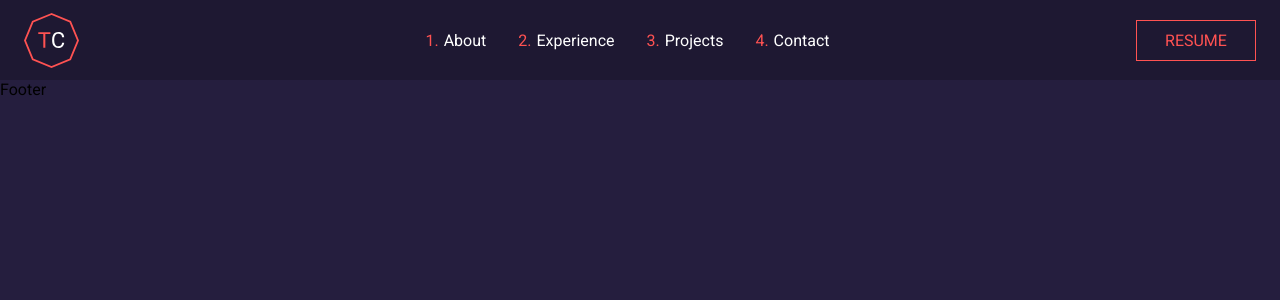
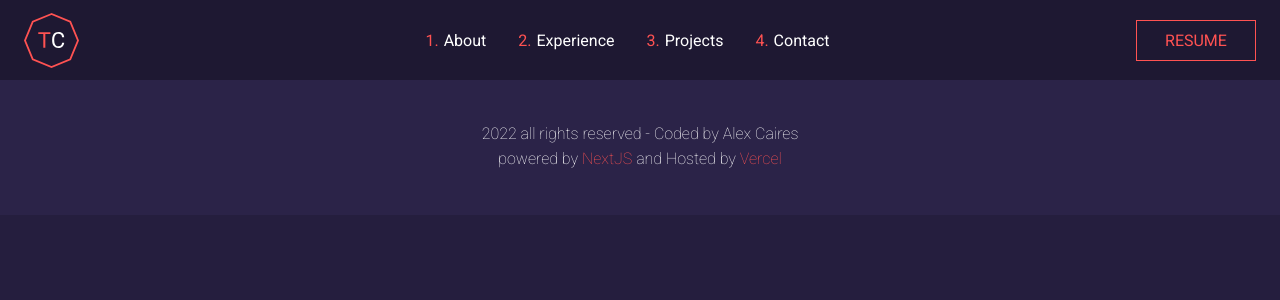
Before and after one commit to AleexCaires/Portfolio, a Next.js app: page / in a window 1280 px wide. Shown: the top 300 px of the page. Built offline with nearby package versions, Linux system fonts and the light colour scheme.

Commit message:
Adde Footer Component and Styles

```diff
--- a/components/Footer/Footer.js
+++ b/components/Footer/Footer.js
@@ -1,8 +1,16 @@
 import React from 'react'
+import { FooterWrapper, FooterText } from './Footer.styles'
 
 const Footer = () => {
   return (
-    <div>Footer</div>
+    <>
+      <FooterWrapper>
+        <FooterText>
+          <p>2022 all rights reserved - Coded by Alex Caires <br /> powered by <span>NextJS</span> and Hosted by <span>Vercel</span></p>
+        </FooterText>
+
+      </FooterWrapper>
+    </>
   )
 }
 
--- a/components/Footer/Footer.styles.js
+++ b/components/Footer/Footer.styles.js
@@ -0,0 +1,38 @@
+import styled from 'styled-components'
+
+export const FooterWrapper = styled.div`
+    height: 156px;
+    background-color: ${p => p.theme.color.secondaryBG};
+    display: flex;
+    flex-direction: column;
+    align-items: center;
+    text-align: center;
+
+    @media (min-width: 768px) {
+    height: 135px;
+  }
+  @media (min-width: 1024px) {
+    height: 135px;
+  }
+`
+
+export const FooterText = styled.div`
+    padding: 25px;
+
+    p{
+        font-weight: 100;
+        color: #fff;
+        line-height: 19px;
+
+        @media (min-width: 768px) {
+    line-height: 25px;
+  }
+  @media (min-width: 1024px) {
+    line-height: 25px;
+  }
+    }
+
+    span{
+        color: ${p => p.theme.color.primaryColor};
+    }
+`
```
